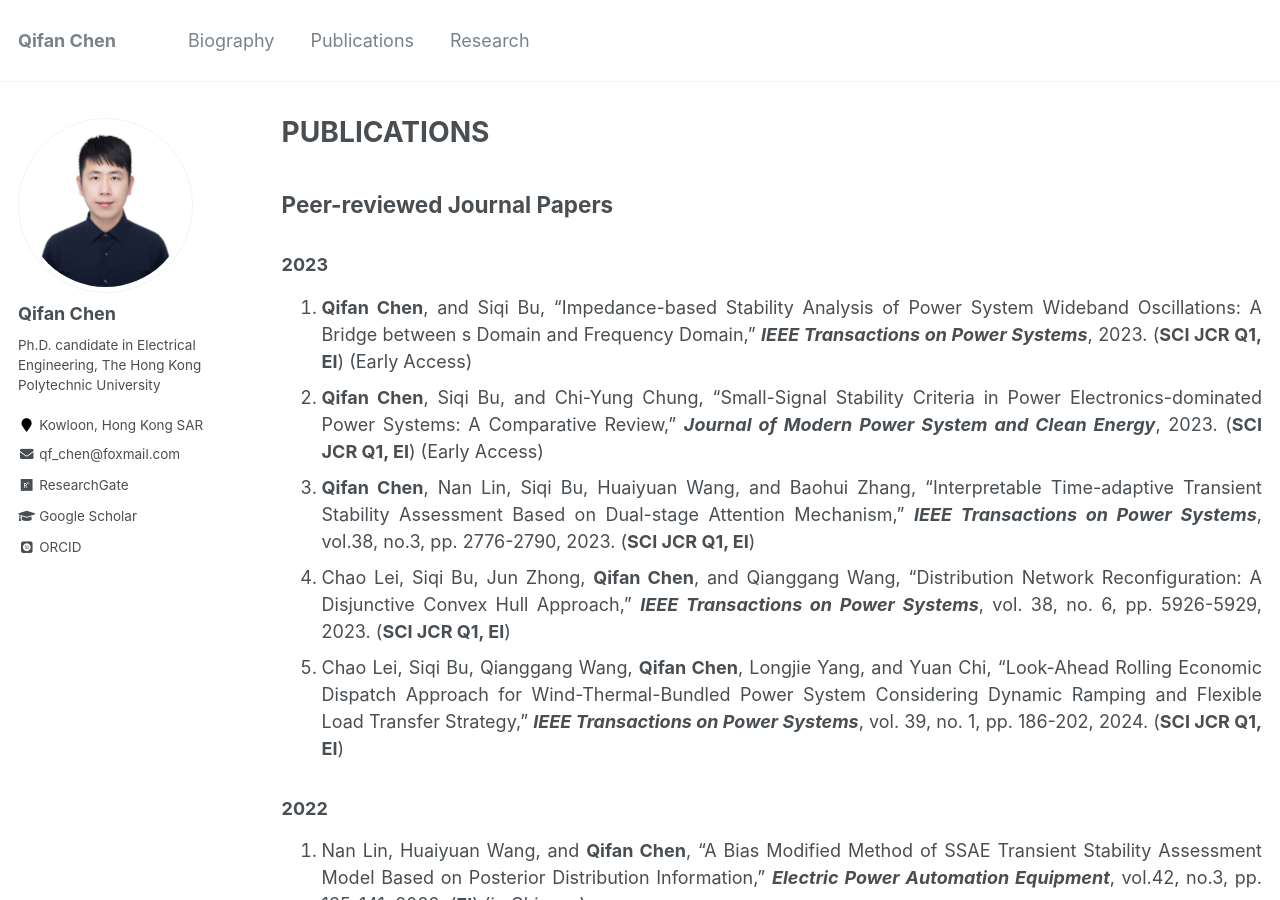
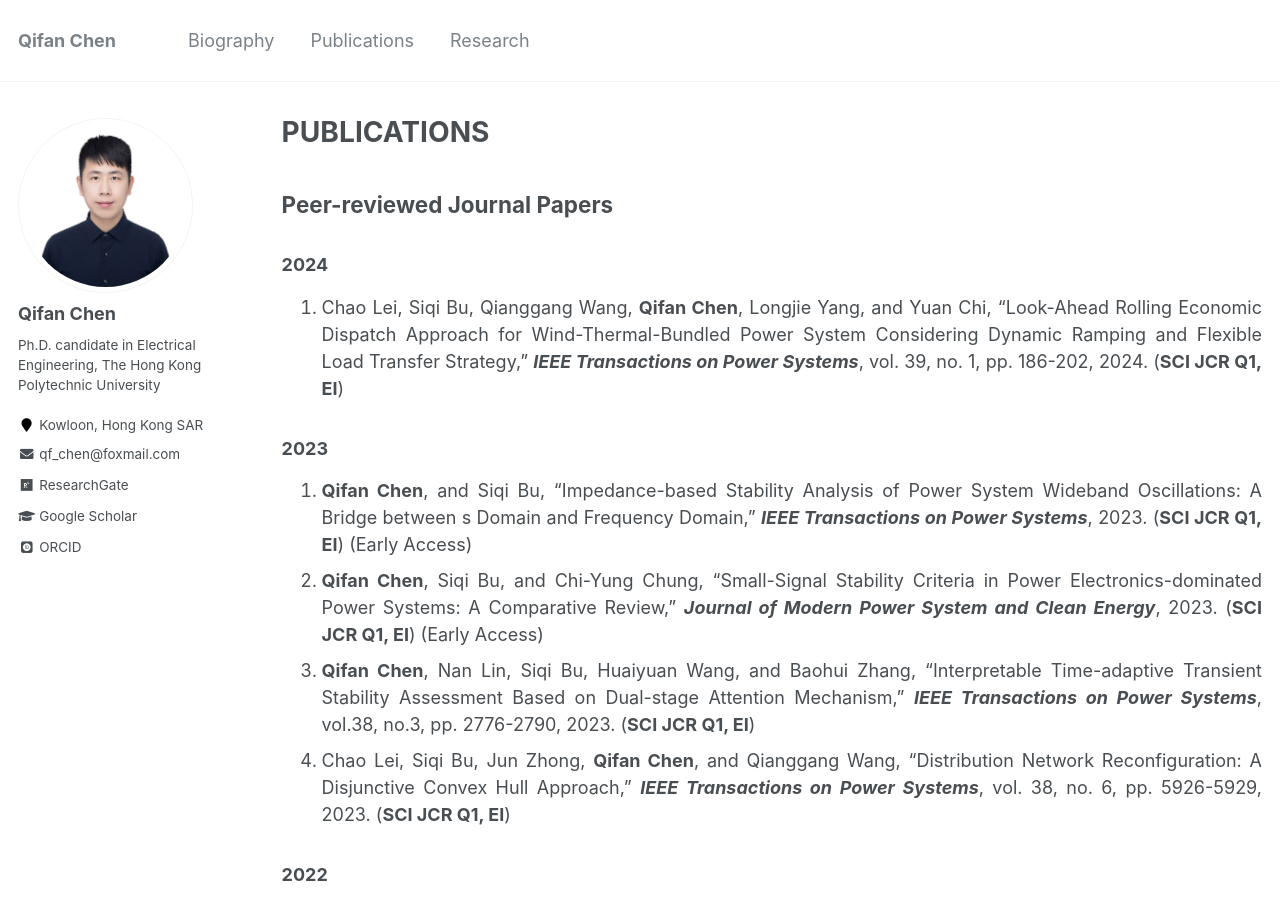
Before and after one commit to ChQf/ChQf.github.io, a Jekyll site: the page built from _pages/publications.md, in a window 1280 px wide and 900 px high. Built offline with Jekyll 4.4.1, drawn with Linux system fonts in a browser that asks for light colours; some web fonts are replaced.

Commit message:
Update publications.md

```diff
--- a/_pages/publications.md
+++ b/_pages/publications.md
@@ -7,12 +7,15 @@ author_profile: true
 
 ## Peer-reviewed Journal Papers
 
+### 2024
+1. Chao Lei, Siqi Bu, Qianggang Wang, **Qifan Chen**, Longjie Yang, and Yuan Chi, “Look-Ahead Rolling Economic Dispatch Approach for Wind-Thermal-Bundled Power System Considering Dynamic Ramping and Flexible Load Transfer Strategy,” ***IEEE Transactions on Power Systems***, vol. 39, no. 1, pp. 186-202, 2024. (**SCI JCR Q1, EI**)<br>
+{: .text-justify}
+
 ### 2023
 1. **Qifan Chen**, and Siqi Bu, "Impedance-based Stability Analysis of Power System Wideband Oscillations: A Bridge between s Domain and Frequency Domain," ***IEEE Transactions on Power Systems***, 2023. (**SCI JCR Q1, EI**) (Early Access)<br>
 1. **Qifan Chen**, Siqi Bu, and Chi-Yung Chung, "Small-Signal Stability Criteria in Power Electronics-dominated Power Systems: A Comparative Review," ***Journal of Modern Power System and Clean Energy***, 2023. (**SCI JCR Q1, EI**) (Early Access)<br>
 1. **Qifan Chen**, Nan Lin, Siqi Bu, Huaiyuan Wang, and Baohui Zhang, "Interpretable Time-adaptive Transient Stability Assessment Based on Dual-stage Attention Mechanism," ***IEEE Transactions on Power Systems***, vol.38, no.3, pp. 2776-2790, 2023. (**SCI JCR Q1, EI**)<br>
 1. Chao Lei, Siqi Bu, Jun Zhong, **Qifan Chen**, and Qianggang Wang, “Distribution Network Reconfiguration: A Disjunctive Convex Hull Approach,” ***IEEE Transactions on Power Systems***, vol. 38, no. 6, pp. 5926-5929, 2023. (**SCI JCR Q1, EI**)<br>
-1. Chao Lei, Siqi Bu, Qianggang Wang, **Qifan Chen**, Longjie Yang, and Yuan Chi, “Look-Ahead Rolling Economic Dispatch Approach for Wind-Thermal-Bundled Power System Considering Dynamic Ramping and Flexible Load Transfer Strategy,” ***IEEE Transactions on Power Systems***, vol. 39, no. 1, pp. 186-202, 2024. (**SCI JCR Q1, EI**)<br>
 {: .text-justify}
 
 ### 2022
```
